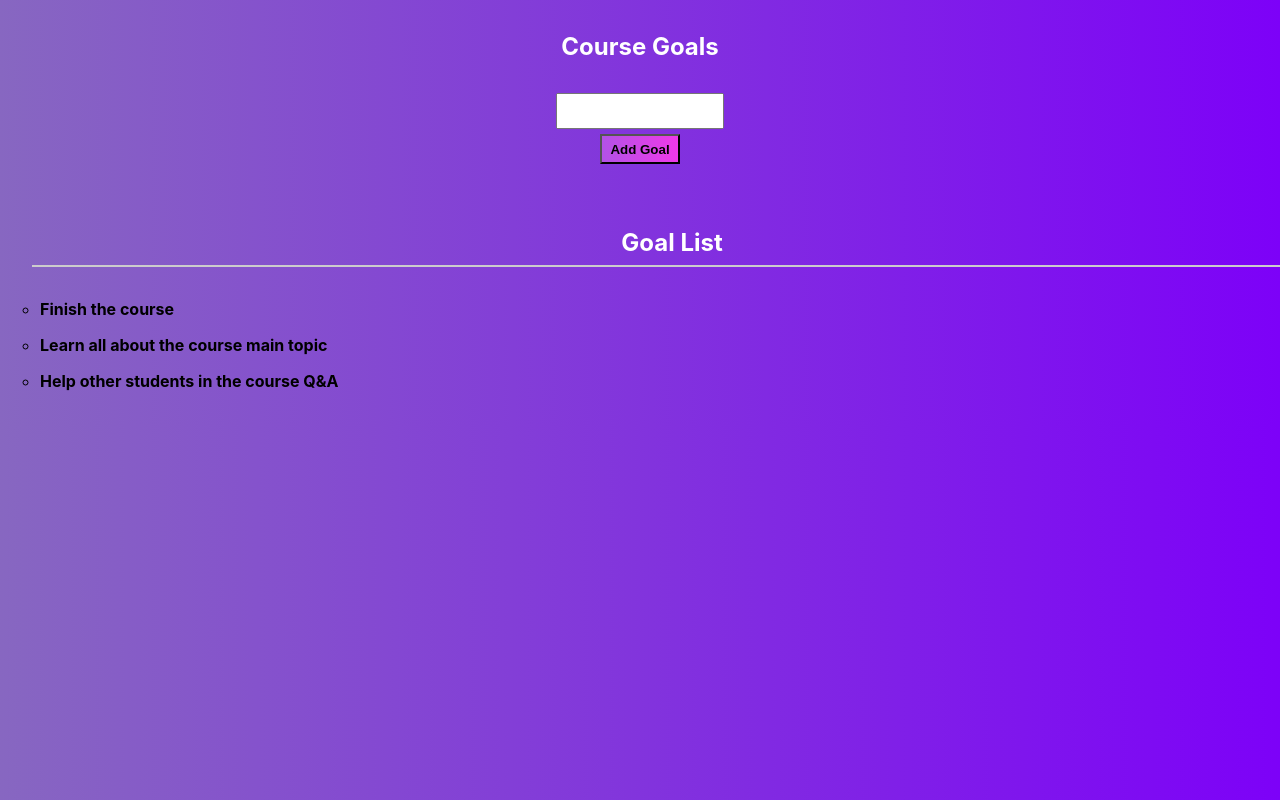
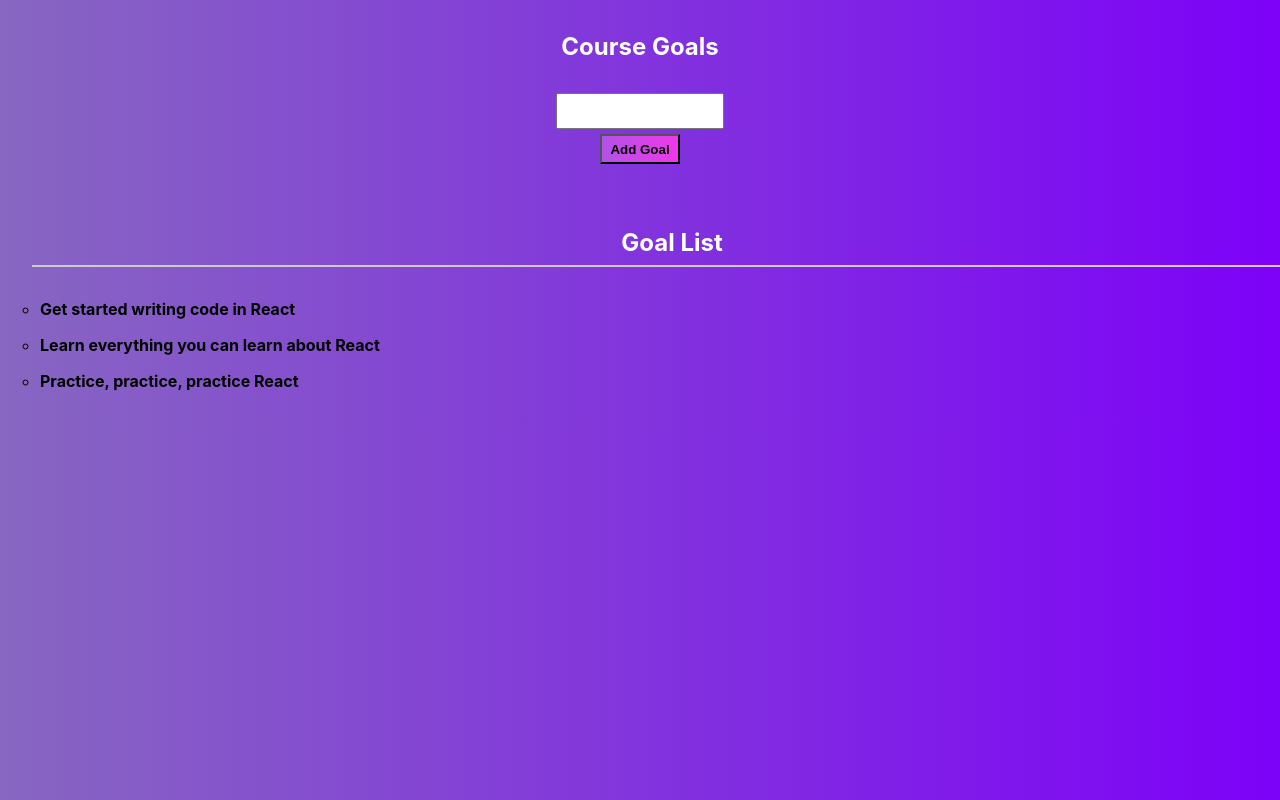
Before and after one commit to jrletner/my-react-app, a React (Create React App) app: page / in a window 1280 px wide. Shown: the top 800 px of the page. Built offline with nearby package versions, Linux system fonts and the light colour scheme.

Commit message:
refactor: Update initial course goals in App.js

```diff
--- a/src/App.js
+++ b/src/App.js
@@ -6,9 +6,9 @@ import GoalList from './components/GoalList/GoalList';
 export default function App() {
   // define a state variable to store the course goals
   const [courseGoals, setCourseGoals] = useState([
-    { id: 'cg1', text: 'Finish the course' },
-    { id: 'cg2', text: 'Learn all about the course main topic' },
-    { id: 'cg3', text: 'Help other students in the course Q&A' },
+    { id: 'cg1', text: 'Get started writing code in React' },
+    { id: 'cg2', text: 'Learn everything you can learn about React' },
+    { id: 'cg3', text: 'Practice, practice, practice React' },
   ]);
 
   // this is a callback function that will be passed to NewGoal component in order to handle the new goal once it is submitted
```
